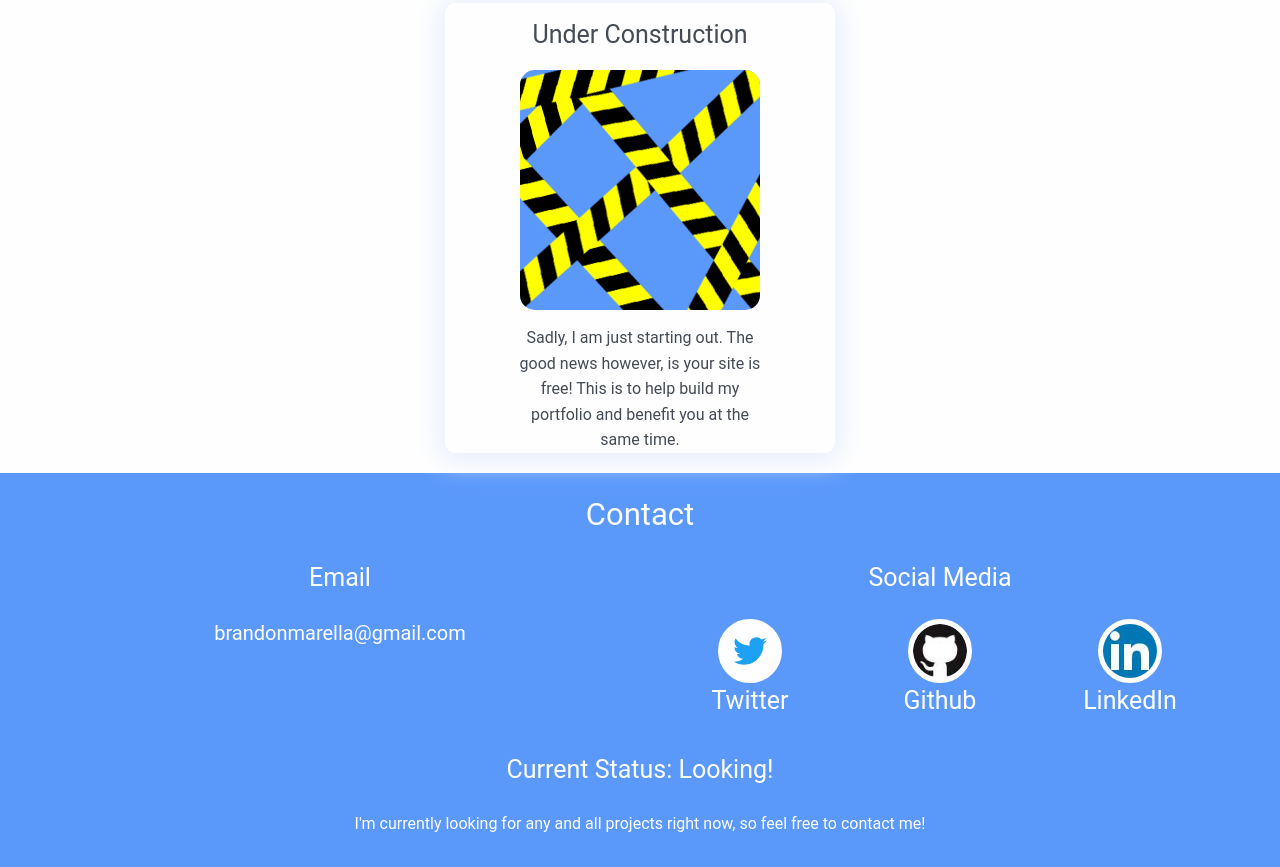
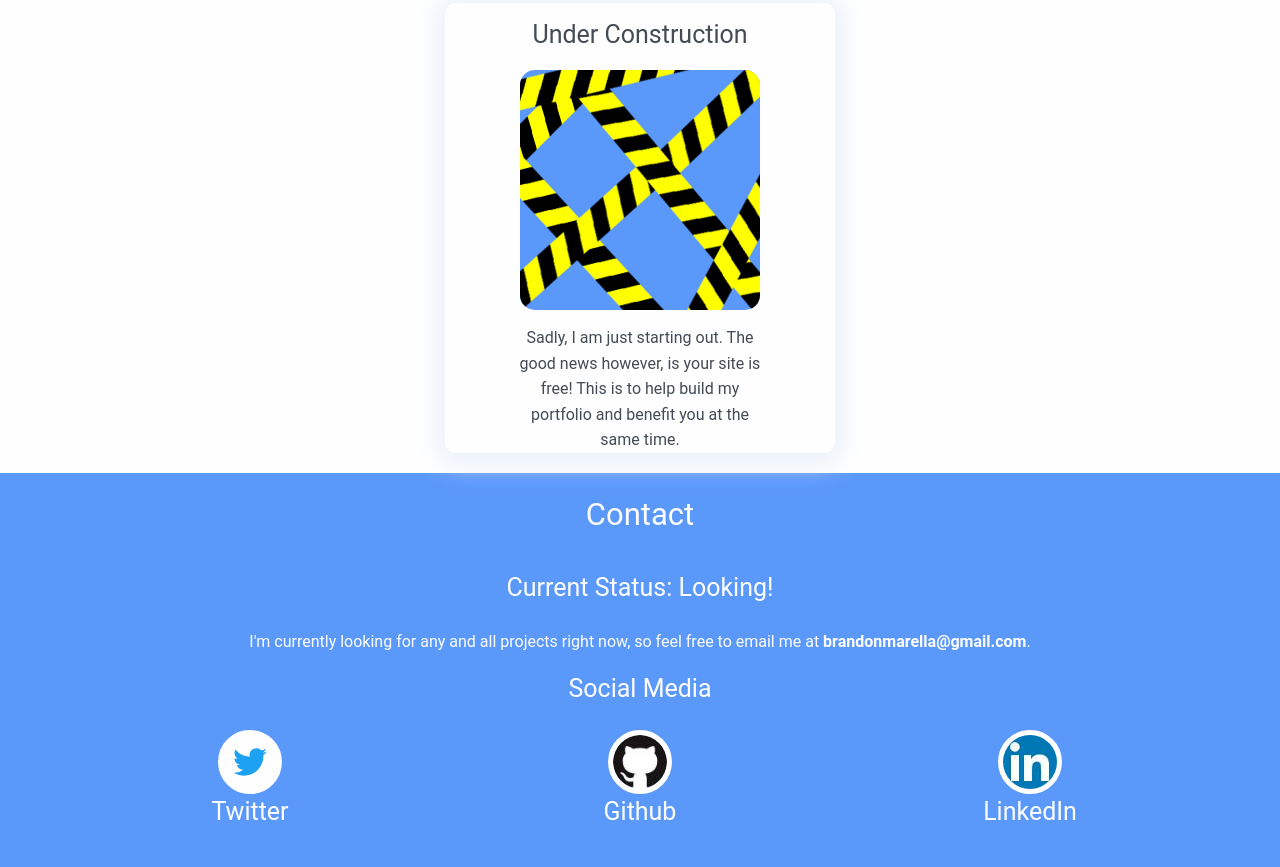
Before and after one commit to MarellaB/MarellaB.github.io, a website: page index.html in a window 1280 px wide. Shown: the part 1225-2092 px from the top of the page. Drawn offline with nearby package versions, Linux system fonts and the light colour scheme.

Commit message:
Moved social, removed email column.

```diff
--- a/index.html
+++ b/index.html
@@ -118,11 +118,14 @@
         <div class="column small-12 text-center">
           <h3>Contact</h3>
         </div>
-        <div class="column small-12 medium-6 text-center">
-          <h4>Email</h4>
-          <h5>brandonmarella@gmail.com</h5>
+        <div class="status small-12 small-centered text-center">
+          <h4>Current Status: Looking!</h4>
+          <p>
+            I'm currently looking for any and all projects right now, so feel
+            free to email me at <b>brandonmarella@gmail.com</b>.
+          </p>
         </div>
-        <div class="column small-12 medium-6 text-center">
+        <div class="column small-12 text-center">
           <h4>Social Media</h4>
           <a href="https://twitter.com/BrandonMarella"
             class="social column small-4">
@@ -140,13 +143,6 @@
             <h4>LinkedIn</h4>
           </a>
         </div>
-        <div class="status small-12 small-centered text-center">
-          <h4>Current Status: Looking!</h4>
-          <p>
-            I'm currently looking for any and all projects right now, so feel
-              free to contact me!
-          </p>
-        </div>
       </div>
     </div>
 
```
